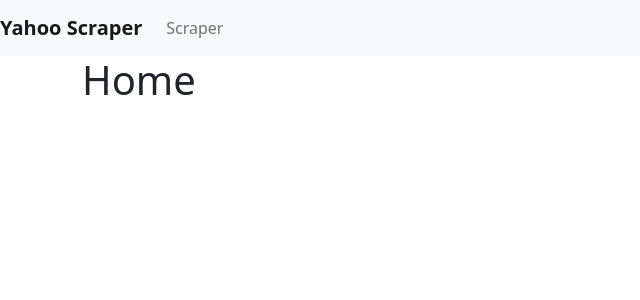
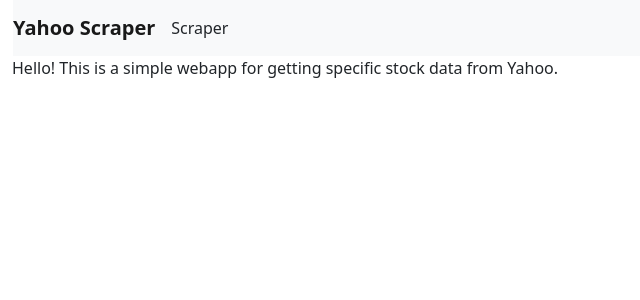
Before and after one commit to RosyPython/YahooScraper, a Django app: page / in a window 1280 px wide. Shown: the top 300 px of the page, without its empty margins (0-640 px from the left). Run offline with Django 4.2, Linux system fonts and the light colour scheme.

Commit message:
fixed margin for container in base html

```diff
--- a/static/base.css
+++ b/static/base.css
@@ -1,3 +1,7 @@
 .navbar-brand {
     font-weight: bolder;
 }
+
+.navbar {
+    margin-left: 13px;
+}
--- a/templates/base.html
+++ b/templates/base.html
@@ -19,14 +19,10 @@
     </button>
 
     <div class="collapse navbar-collapse" id="navbarSupportedContent">
-      <ul class="navbar-nav mr-auto">
-        <li class="nav-item active">
-          <a class="nav-link" href="/scraper">Scraper <span class="sr-only"></span></a>
-        </li>
-      </ul>
+      <a class="nav-link" href="/scraper">Scraper <span class="sr-only"></span></a>
     </div>
   </nav>
-  <main class="container">
+  <main class="container-fluid">
     {% block content %}
     {% endblock %}
   </main>
--- a/templates/home.html
+++ b/templates/home.html
@@ -1,5 +1,8 @@
 {% extends 'base.html' %}
-
+{% load static %}
+<link rel="stylesheet" href=
+{% static 'home.css' %}>
 {% block content %}
-    <h1>Home</h1>
+    Hello!
+    This is a simple webapp for getting specific stock data from Yahoo.
 {% endblock  %}
```
Also changed, not shown: static/home.css (added).
